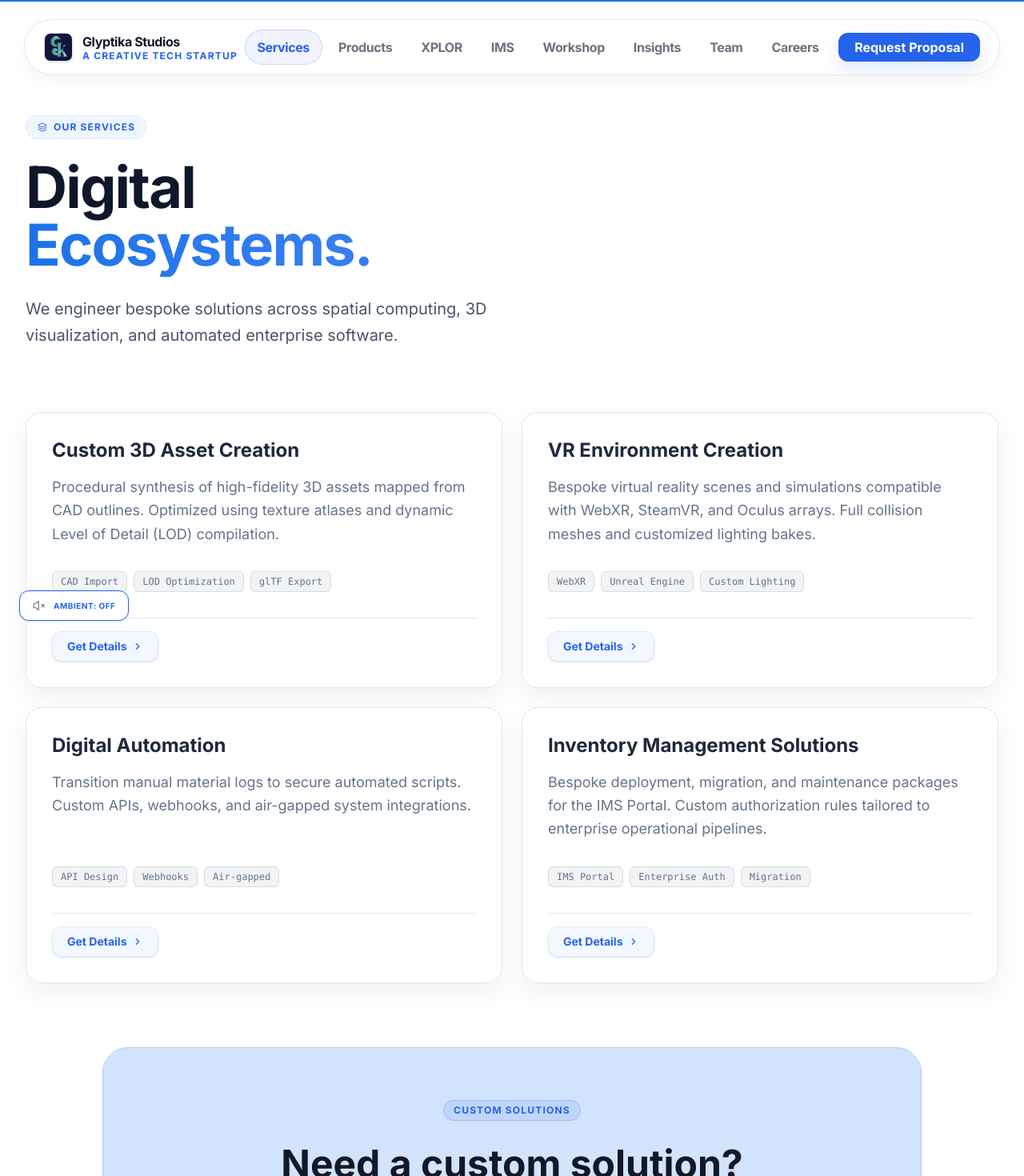
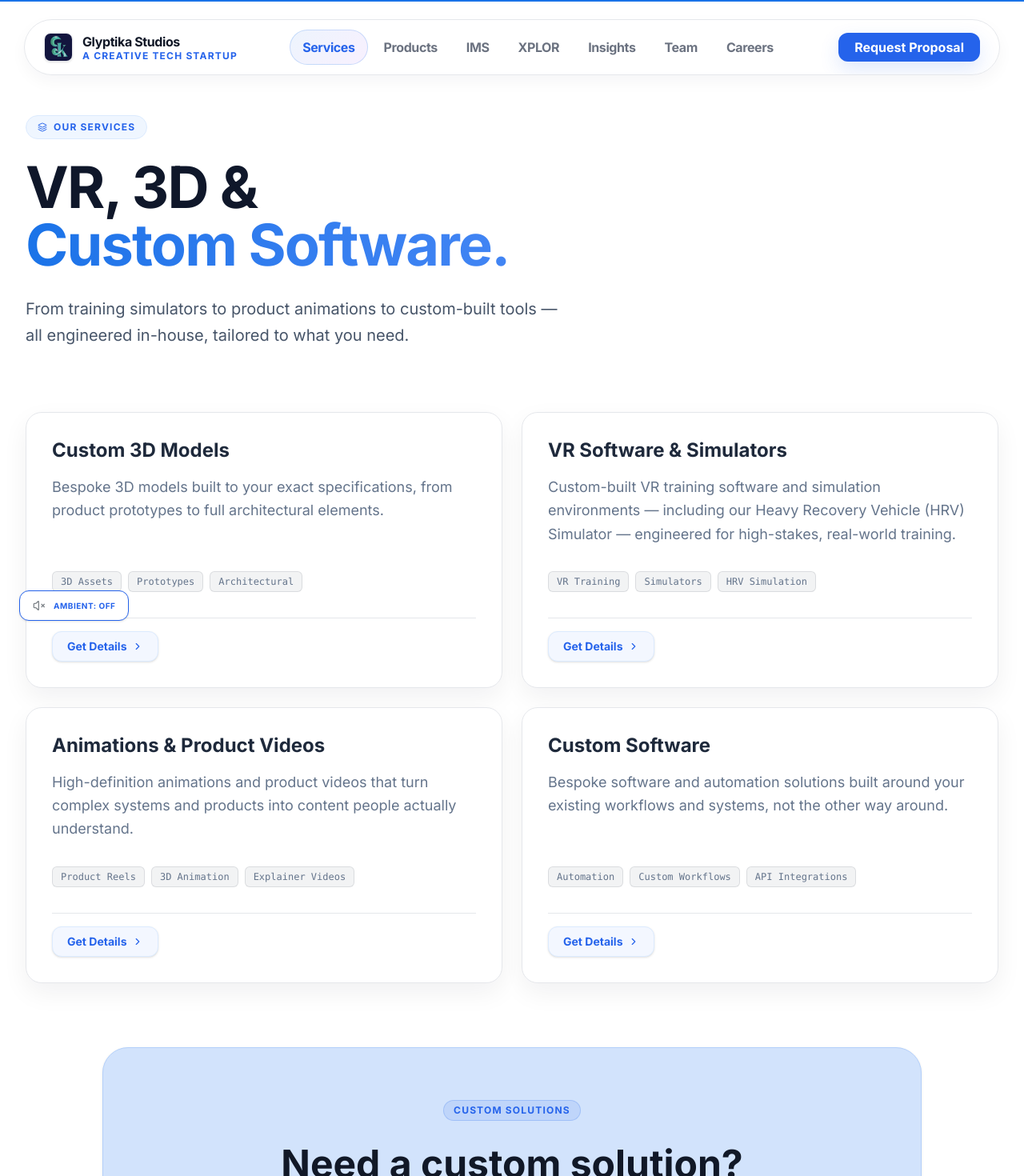
Before and after one commit to Glyptika-Studios/websiterebuild, a Next.js app in the folder frontend/: page /services in a window 1280 px wide. Shown: the top 1470 px of the page at 80% size. Built offline with nearby package versions, Linux system fonts and the light colour scheme; no server answers.

Commit message:
Content update and routine changes, removed workshop page form header

```diff
--- a/frontend/src/app/(public)/page.tsx
+++ b/frontend/src/app/(public)/page.tsx
@@ -1,6 +1,5 @@
 import Hero from "@/components/public/Hero";
 import MediaCarousel from "@/components/public/MediaCarousel";
-import Stats from "@/components/public/Stats";
 import Services from "@/components/public/Services";
 import CustomSections from "@/components/public/CustomSections";
 import ContactTeaser from "@/components/public/ContactTeaser";
@@ -11,7 +10,6 @@ export default function Home() {
       <main className="flex flex-col w-full bg-transparent min-h-screen gap-16 md:gap-24 pb-20">
         <Hero />
         <MediaCarousel />
-        <Stats />
         <Services />
         <CustomSections />
         <ContactTeaser />
--- a/frontend/src/app/(public)/products/page.tsx
+++ b/frontend/src/app/(public)/products/page.tsx
@@ -68,7 +68,7 @@ export default function ProductsPage() {
           badgeIcon={LayoutGrid}
           title="Proprietary"
           gradientTitle="Platforms"
-          description="Discover our suite of high-performance tools designed to automate, train, and accelerate your operations."
+          description="We build training simulators, inventory automation systems, and spatial visualization tools — all engineered in-house, tailored to what you need."
         />
 
         {loading ? (
@@ -77,9 +77,38 @@ export default function ProductsPage() {
             <span className="ml-3 text-sm text-[#6B7280]">Loading products...</span>
           </div>
         ) : items.length === 0 ? (
-          <div className="py-20 text-center text-[#6B7280] text-sm">
-            No products available at the moment.
-          </div>
+          <ItemGrid
+            items={[
+              {
+                id: "prod-hrv",
+                title: "HRV Simulator",
+                category: "Simulation",
+                description: "Immersive VR training for heavy recovery vehicle operations — engineered for real-world readiness without risking multi-million dollar equipment.",
+                fullDescription: "Immersive VR training for heavy recovery vehicle operations — engineered for real-world readiness without risking multi-million dollar equipment.",
+                href: "/request-proposal",
+                tags: ["VR Training", "Defense"],
+              },
+              {
+                id: "prod-ims",
+                title: "IMS",
+                category: "Logistics Automation",
+                description: "Our defense-grade inventory automation platform, built on two core modules: GAVIN-SPARK for smart parts allocation and SAPEAA for procurement intelligence.",
+                fullDescription: "Our defense-grade inventory automation platform, built on two core modules: GAVIN-SPARK (Global Automated Virtual Inventory & Network) for smart parts allocation and record keeping, and SAPEAA (Sales and Purchase Ecosystem with Advanced Analysis) for procurement intelligence.",
+                href: "/ims",
+                tags: ["GAVIN-SPARK", "SAPEAA", "Defense"],
+              },
+              {
+                id: "prod-xplor",
+                title: "XPLOR",
+                category: "Spatial Visualization",
+                description: "Making spatial visualization faster, more accessible, and more affordable — automating the conversion of 2D drawings into 3D and VR environments.",
+                fullDescription: "Making spatial visualization faster, more accessible, and more affordable — automating the conversion of 2D drawings into 3D and VR environments.",
+                href: "/xplor",
+                tags: ["2D to 3D", "VR Conversion"],
+              },
+            ]}
+            type="products"
+          />
         ) : (
           <ItemGrid items={items} type="products" />
         )}
--- a/frontend/src/app/(public)/services/page.tsx
+++ b/frontend/src/app/(public)/services/page.tsx
@@ -10,58 +10,58 @@ const MOCK_SERVICES = [
   {
     id: "svc-1",
     number: "01",
-    title: "Custom 3D Asset Creation",
-    category: "3D Visualization",
+    title: "Custom 3D Models",
+    category: "3D Modeling",
     description:
-      "Procedural synthesis of high-fidelity 3D assets mapped from CAD outlines. Optimized using texture atlases and dynamic Level of Detail (LOD) compilation.",
+      "Bespoke 3D models built to your exact specifications, from product prototypes to full architectural elements.",
     icon: Move3d,
     accent: "#3B82F6",
     accentBg: "#EFF6FF",
     accentBorder: "#DBEAFE",
     url: "/request-proposal",
-    tags: ["CAD Import", "LOD Optimization", "glTF Export"],
+    tags: ["3D Assets", "Prototypes", "Architectural"],
   },
   {
     id: "svc-2",
     number: "02",
-    title: "VR Environment Creation",
+    title: "VR Software & Simulators",
     category: "Spatial Engineering",
     description:
-      "Bespoke virtual reality scenes and simulations compatible with WebXR, SteamVR, and Oculus arrays. Full collision meshes and customized lighting bakes.",
+      "Custom-built VR training software and simulation environments — including our Heavy Recovery Vehicle (HRV) Simulator — engineered for high-stakes, real-world training.",
     icon: Layers,
     accent: "#8B5CF6",
     accentBg: "#F5F3FF",
     accentBorder: "#EDE9FE",
     url: "/request-proposal",
-    tags: ["WebXR", "Unreal Engine", "Custom Lighting"],
+    tags: ["VR Training", "Simulators", "HRV Simulation"],
   },
   {
     id: "svc-3",
     number: "03",
-    title: "Digital Automation",
-    category: "Software Engineering",
+    title: "Animations & Product Videos",
+    category: "Media Production",
     description:
-      "Transition manual material logs to secure automated scripts. Custom APIs, webhooks, and air-gapped system integrations.",
+      "High-definition animations and product videos that turn complex systems and products into content people actually understand.",
     icon: Code2,
     accent: "#10B981",
     accentBg: "#ECFDF5",
     accentBorder: "#D1FAE5",
     url: "/request-proposal",
-    tags: ["API Design", "Webhooks", "Air-gapped"],
+    tags: ["Product Reels", "3D Animation", "Explainer Videos"],
   },
   {
     id: "svc-4",
     number: "04",
-    title: "Inventory Management Solutions",
-    category: "Logistics Sync",
+    title: "Custom Software",
+    category: "Software Engineering",
     description:
-      "Bespoke deployment, migration, and maintenance packages for the IMS Portal. Custom authorization rules tailored to enterprise operational pipelines.",
+      "Bespoke software and automation solutions built around your existing workflows and systems, not the other way around.",
     icon: Database,
     accent: "#F59E0B",
     accentBg: "#FEF3C7",
     accentBorder: "#FDE68A",
-    url: "/ims",
-    tags: ["IMS Portal", "Enterprise Auth", "Migration"],
+    url: "/request-proposal",
+    tags: ["Automation", "Custom Workflows", "API Integrations"],
   },
 ];
 
@@ -73,33 +73,33 @@ const serviceDesignMeta: Record<string, {
   accentBg: string;
   accentBorder: string;
 }> = {
-  "Product Design": {
-    description: "Procedural synthesis of high-fidelity 3D assets mapped from CAD outlines. Optimized using texture atlases and dynamic Level of Detail (LOD) compilation.",
-    tags: ["CAD Import", "LOD Optimization", "glTF Export"],
+  "Custom 3D Models": {
+    description: "Bespoke 3D models built to your exact specifications, from product prototypes to full architectural elements.",
+    tags: ["3D Assets", "Prototypes", "Architectural"],
     icon: Move3d,
     accent: "#3B82F6",
     accentBg: "#EFF6FF",
     accentBorder: "#DBEAFE"
   },
-  "Web Development": {
-    description: "Bespoke virtual reality scenes and simulations compatible with WebXR, SteamVR, and Oculus arrays. Full collision meshes and customized lighting bakes.",
-    tags: ["WebXR", "Unreal Engine", "Custom Lighting"],
+  "VR Software & Simulators": {
+    description: "Custom-built VR training software and simulation environments — including our Heavy Recovery Vehicle (HRV) Simulator — engineered for high-stakes, real-world training.",
+    tags: ["VR Training", "Simulators", "HRV Simulation"],
     icon: Layers,
     accent: "#8B5CF6",
     accentBg: "#F5F3FF",
     accentBorder: "#EDE9FE"
   },
-  "Mobile Development": {
-    description: "Transition manual material logs to secure automated scripts. Custom APIs, webhooks, and air-gapped system integrations.",
-    tags: ["API Design", "Webhooks", "Air-gapped"],
+  "Animations & Product Videos": {
+    description: "High-definition animations and product videos that turn complex systems and products into content people actually understand.",
+    tags: ["Product Reels", "3D Animation", "Explainer Videos"],
     icon: Code2,
     accent: "#10B981",
     accentBg: "#ECFDF5",
     accentBorder: "#D1FAE5"
   },
-  "Brand Identity": {
-    description: "Bespoke deployment, migration, and maintenance packages for the IMS Portal. Custom authorization rules tailored to enterprise operational pipelines.",
-    tags: ["IMS Portal", "Enterprise Auth", "Migration"],
+  "Custom Software": {
+    description: "Bespoke software and automation solutions built around your existing workflows and systems, not the other way around.",
+    tags: ["Automation", "Custom Workflows", "API Integrations"],
     icon: Database,
     accent: "#F59E0B",
     accentBg: "#FEF3C7",
@@ -165,17 +165,16 @@ export default function ServicesPage() {
             Our Services
           </div>
           <h1 className="text-5xl md:text-7xl font-black text-[#0F172A] tracking-tight leading-none mb-6">
-            Digital
+            VR, 3D &amp;
             <br />
             <span
               className="bg-clip-text text-transparent bg-gradient-to-r from-[#1A73E8] via-[#4285F4] to-[#0F172A] pb-1 block"
             >
-              Ecosystems.
+              Custom Software.
             </span>
           </h1>
           <p className="text-lg md:text-xl text-[#475569] max-w-2xl leading-relaxed font-normal">
-            We engineer bespoke solutions across spatial computing, 3D
-            visualization, and automated enterprise software.
+            From training simulators to product animations to custom-built tools — all engineered in-house, tailored to what you need.
           </p>
         </motion.div>
 
--- a/frontend/src/components/layout/Header.tsx
+++ b/frontend/src/components/layout/Header.tsx
@@ -23,9 +23,8 @@ export default function Header() {
   const navLinks = [
     { name: "Services", href: "/services" },
     { name: "Products", href: "/products" },
+    { name: "IMS", href: "/ims" },
     { name: "XPLOR", href: "/xplor" },
-    { name: "IMS", href: "/ims" },
-    { name: "Workshop", href: "/workshop" },
     { name: "Insights", href: "/insights" },
     { name: "Team", href: "/team" },
     { name: "Careers", href: "/careers" },
--- a/frontend/src/components/public/CustomSections.tsx
+++ b/frontend/src/components/public/CustomSections.tsx
@@ -7,15 +7,15 @@ import { Move3d, HardHat, TrendingDown, Clock, Layers, Rocket } from "lucide-rea
 const FEATURED_PROJECTS = [
   {
     id: "proj-1",
-    title: "XPLOR MVP",
+    title: "XPLOR",
     subtitle: "2D Maps → VR Environments",
     content: [
-      "A revolutionary automation platform that transforms flat architectural drawings into fully interactive spatial environments in record time.",
-      "By eliminating the manual modeling bottleneck, we drastically reduce production costs and time-to-market for real estate and architectural visualization.",
+      "Making spatial visualization faster, more accessible, and more affordable — automating the conversion of 2D drawings into 3D and VR environments.",
+      "By eliminating the manual modeling bottleneck, we drastically reduce production costs and time-to-market for real estate and spatial applications.",
     ],
     metrics: [
-      { label: "Time Saved", value: "99%", icon: Clock },
-      { label: "Cost Saved", value: "99.98%", icon: TrendingDown },
+      { label: "Time Saved", value: "95%", icon: Clock },
+      { label: "Cost Saved", value: "98%", icon: TrendingDown },
     ],
     imageIcon: Move3d,
     imageUrl: "https://images.unsplash.com/photo-1600585154340-be6161a56a0c?w=1200&auto=format&fit=crop&q=80",
@@ -27,15 +27,15 @@ const FEATURED_PROJECTS = [
   },
   {
     id: "proj-2",
-    title: "HRV Simulator",
-    subtitle: "Heavy Recovery Vehicle VR Training Module",
+    title: "IMS",
+    subtitle: "Total Visibility Over Every Asset",
     content: [
-      "A full-scale VR simulation environment engineered for high-stakes mechanical training and operational readiness without risking multi-million dollar equipment.",
-      "Delivering uncompromised fidelity and physics accuracy to ensure personnel are mission-ready from day one.",
+      "Our defense-grade inventory automation platform, built on two core modules: GAVIN-SPARK for smart parts allocation and SAPEAA for procurement intelligence.",
+      "Engineered for high-security enterprises combining offline-first architecture, granular access control, and tamper-proof audit trails.",
     ],
     metrics: [
-      { label: "3D Assets", value: "150+", icon: Layers },
-      { label: "Deployment", value: "Full VR", icon: Rocket },
+      { label: "Uptime", value: "99.97%", icon: Layers },
+      { label: "Active Assets", value: "15,000+", icon: Rocket },
     ],
     imageIcon: HardHat,
     imageUrl: "https://images.unsplash.com/photo-1593508512255-86ab42a8e620?w=1200&auto=format&fit=crop&q=80",
--- a/frontend/src/components/public/Services.tsx
+++ b/frontend/src/components/public/Services.tsx
@@ -8,29 +8,29 @@ import Link from "next/link";
 const SERVICES_DATA = [
   {
     id: "svc-1",
-    title: "Custom 3D Asset Creation",
+    title: "VR Software & Simulators",
+    tag: "VR Simulation",
+    description: "Custom-built VR training software and simulation environments — including our Heavy Recovery Vehicle (HRV) Simulator — engineered for high-stakes, real-world training.",
+    icon: Move3d,
+    color: "#2563EB",
+    tagBg: "#F3F7FF",
+    tagBorder: "#DCEBFF",
+  },
+  {
+    id: "svc-2",
+    title: "Custom 3D Models",
     tag: "3D Modeling",
-    description: "Bespoke 3D models tailored to your exact specifications. From product prototypes to architectural elements.",
+    description: "Bespoke 3D models built to your exact specifications, from product prototypes to full architectural elements.",
     icon: Cuboid,
     color: "#2563EB",
     tagBg: "#F3F7FF",
     tagBorder: "#DCEBFF",
   },
   {
-    id: "svc-2",
-    title: "VR Environment Creation",
-    tag: "VR Simulation",
-    description: "Fully immersive virtual reality environments designed for training, visualization, and interactive experiences.",
-    icon: Move3d,
-    color: "#2563EB",
-    tagBg: "#F3F7FF",
-    tagBorder: "#DCEBFF",
-  },
-  {
     id: "svc-3",
-    title: "INSDAG Collaboration",
+    title: "Animations & Product Videos",
     tag: "Explainer Reel",
-    description: "Partnering with INSDAG to modernize workforce development through intuitive, high-fidelity instructional animations.",
+    description: "High-definition animations and product videos that turn complex systems and products into content people actually understand.",
     icon: Video,
     color: "#2563EB",
     tagBg: "#F3F7FF",
@@ -101,7 +101,7 @@ export default function Services() {
             transition={{ duration: 0.6, delay: 0.05 }}
             className="text-3xl md:text-4xl lg:text-5xl font-bold text-[#111827] mb-5 tracking-tight leading-tight"
           >
-            Elite 3D &amp; VR Services
+            Explore Our Services
           </motion.h2>
 
           <motion.p
@@ -111,7 +111,7 @@ export default function Services() {
             transition={{ duration: 0.6, delay: 0.1 }}
             className="text-[#6B7280] text-xl md:text-2xl font-normal leading-relaxed max-w-2xl"
           >
-            Precision-engineered 3D modeling, immersive VR experiences, and cutting-edge visualization for commercial, government, and defense clients.
+            We build VR software &amp; simulators, custom 3D models, and animations &amp; product videos — all in-house, tailored to what you need.
           </motion.p>
         </div>
 
```
Also changed, not shown: frontend/src/app/(public)/careers/page.tsx (+16 -102 lines), frontend/src/app/(public)/ims/page.tsx (+22 -32 lines), frontend/src/components/layout/Footer.tsx (+17 -11 lines), 1 other file (tests, documents, lock files or other folders).
